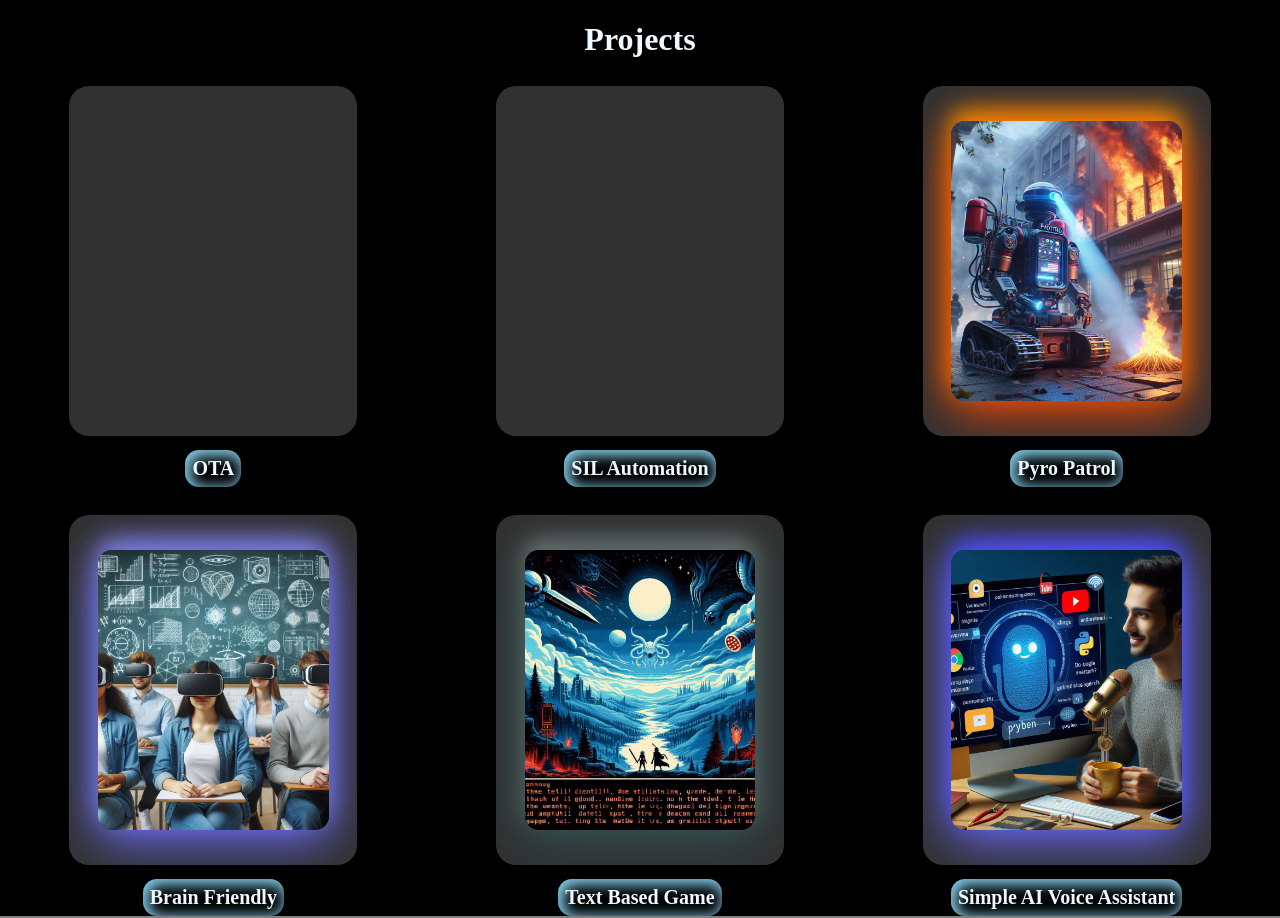
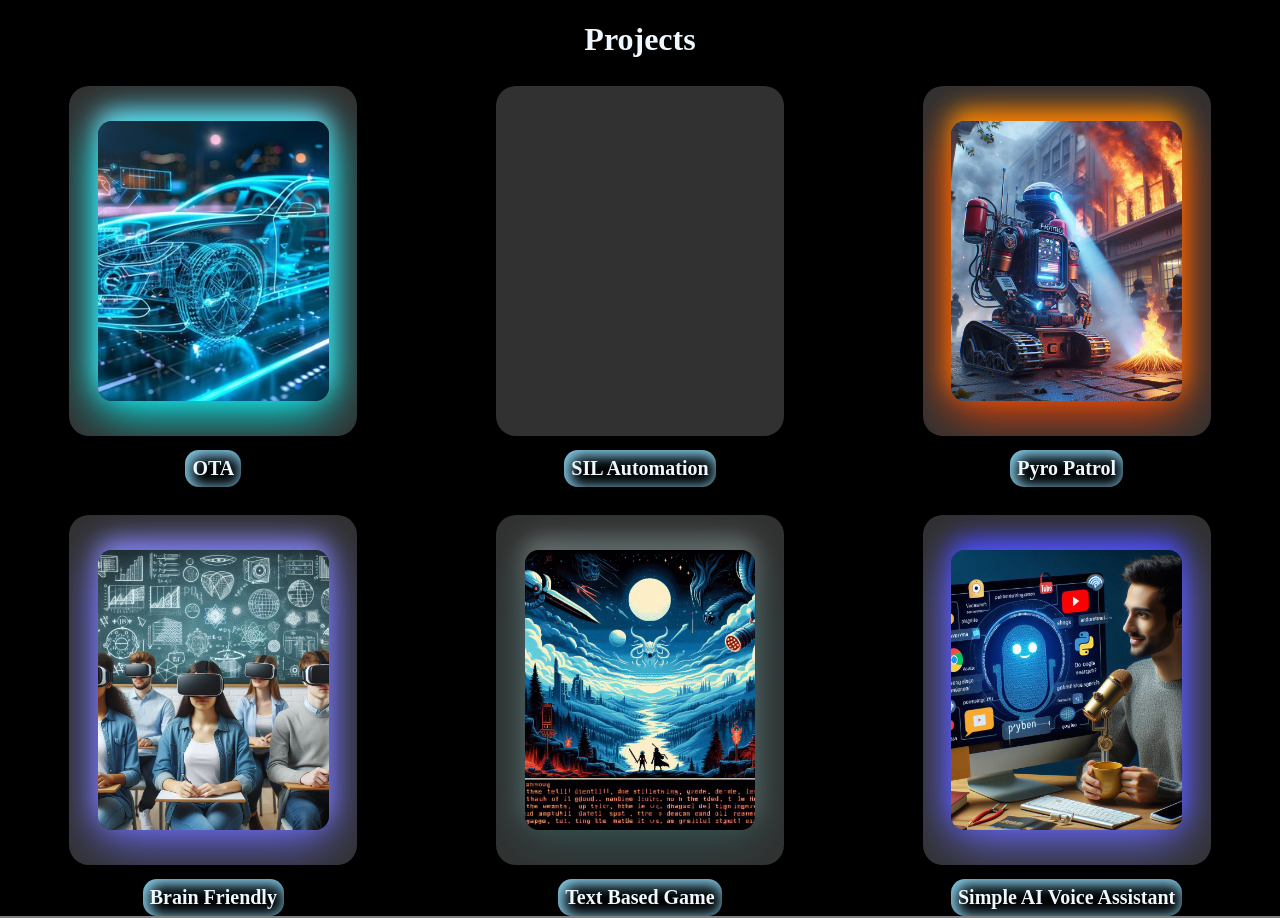
Before and after one commit to Paramesh-Kumar-2004/VP_Portfolio-2, a React (Create React App) app: page / in a window 1280 px wide. Shown: the part 2500-3418 px from the top of the page. Built offline with nearby package versions, Linux system fonts and the light colour scheme.

Commit message:
Adding The OTA Image

```diff
--- a/src/Components/Projects.jsx
+++ b/src/Components/Projects.jsx
@@ -13,7 +13,7 @@ function Projects() {
         <Projects_Component ProjectName='OTA' ID_Name='OTA'
           Description='Developed a full-stack role-based web application using React.js, Node.js, and Express.js, enabling dynamic routing and conditional rendering for Admin, Campaign Manager, and Normal users. Integrated RESTful APIs for modules like Campaign, Software, User, and Vehicle Management, and secured the application with JWT-based authentication and role-based authorization. Implemented file upload using Multer, managed frontend state with React Hooks, and designed a responsive UI with custom themes, interactive sidebars, and error-handling routes. Deployed the application using Docker, maintained version control with Git/GitHub, and ensured reliability through asyncHandler utilities and basic automation testing with Selenium.'
           Project_Domain='Full Stack Development'
-          Project_Link='https://www.google.com'
+          Project_Link='https://github.com/Paramesh-Kumar-2004/OTA'
         />
 
         <Projects_Component ProjectName='SIL Automation' ID_Name='SIL_Automation'
--- a/src/Components/Projects/Projects_Component.jsx
+++ b/src/Components/Projects/Projects_Component.jsx
@@ -6,7 +6,7 @@ function Projects_Component({ ProjectName = "Name None", ID_Name = "None", Descr
     return (
 
         <div id='Main_Card'>
-            <a href={Project_Link} className="card">
+            <a href={Project_Link} className="card" target='_b'>
                 <div className='img' id={ID_Name}></div>
                 <div className="textBox">
                     <p className="text" id='Project_Title'>{ProjectName}</p>
--- a/src/Styles/Projects.css
+++ b/src/Styles/Projects.css
@@ -132,6 +132,11 @@
 }
 
 
+#OTA {
+    background-image: url("../Images/OTA.jpg");
+    box-shadow: 0px 10px 50px cyan, 0px -10px 24px skyblue;
+}
+
 #Pyro_Patrol {
     background-image: url("../Images/Project_Img/Pyro_Patrol.jpg");
     box-shadow: 0px 10px 50px orangered, 0px -10px 24px orange;
```
